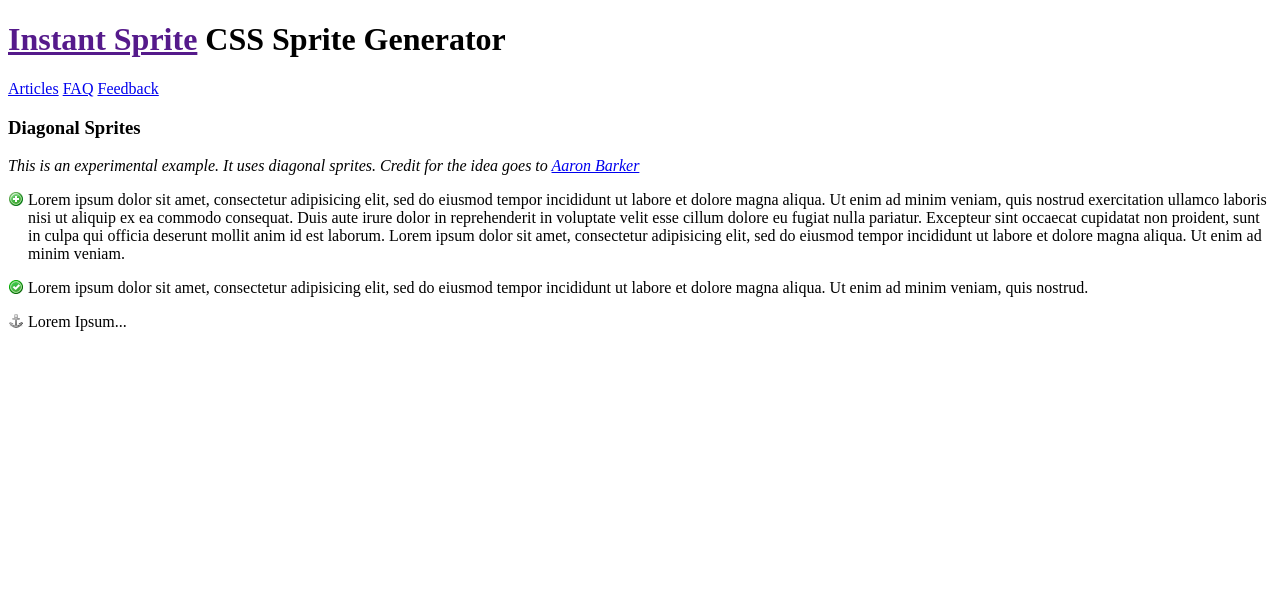
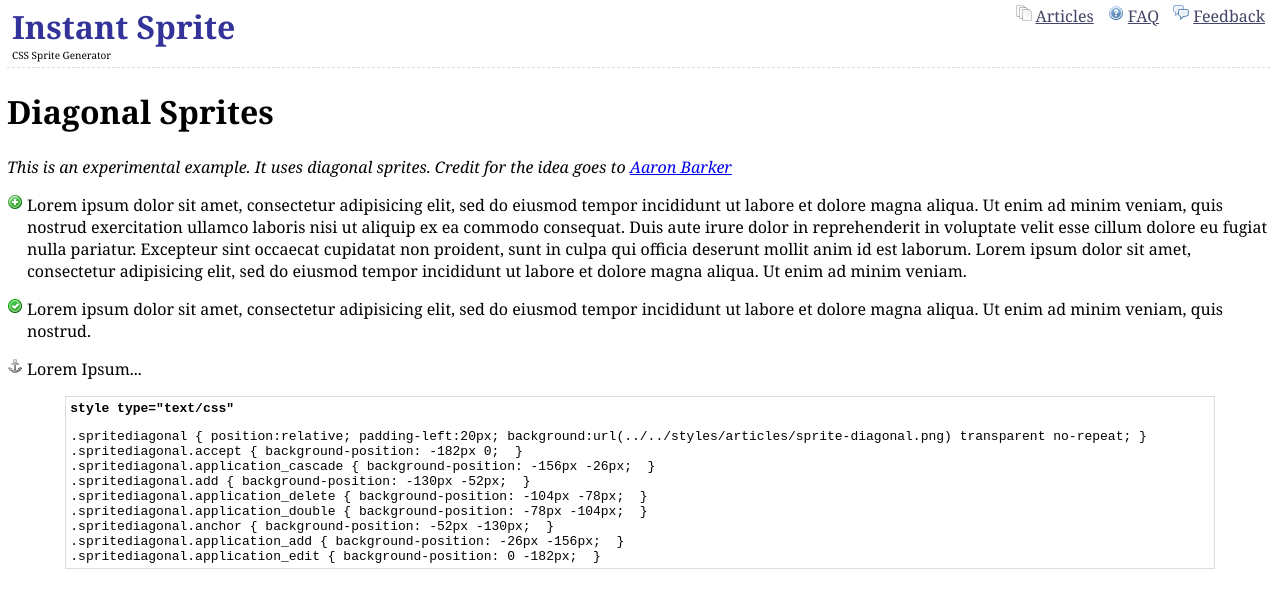
Before and after one commit to bgrins/InstantSprite, a Jekyll site: the page built from site/_posts/2011-08-11-diagonal-sprites.md, in a window 1280 px wide. Shown: the top 608 px of the page. Built offline with Jekyll 4.4.1, drawn with Linux system fonts in a browser that asks for light colours; nearby versions of some CDN libraries; library files that are not in the unit come from our copies.

Commit message:
fixup paths

```diff
--- a/site/_posts/2011-08-11-diagonal-sprites.md
+++ b/site/_posts/2011-08-11-diagonal-sprites.md
@@ -3,6 +3,7 @@ layout: post
 title: Diagonal Sprites
 description: Diagonal CSS sprites can be good for top left aligning sprites to long blocks of text that works cross browser with no extra markup. Best to use small icons with low offsets to prevent using too much memory, as the image dimensions are large.
 extradescription: See <a href="http://www.aaronbarker.net/2010/07/diagonal-sprites/">Diagonal Sprites by Aaron Barker</a>.
+relative: ../
 ---
 
 {{ page.title }}
--- a/site/articles/index.html
+++ b/site/articles/index.html
@@ -9,6 +9,6 @@ description: Articles and examples about CSS Sprite generation, CSS Sprite techn
 
 <ul id="archive">
 {% for post in site.posts %}
-<li><a href="{{ }}{{ post.url }}">{{ post.title }}</a>: {{ post.description }} {{ post.extradescription }}</li>
+<li><a href="{{ post.url }}">{{ post.title }}</a>: {{ post.description }} {{ post.extradescription }}</li>
 {% endfor %}
 </ul>
```
Also changed, not shown: site/_posts/2011-08-10-what-are-css-sprites.md (+1 -0 lines), site/_posts/2011-08-14-right-aligned-sprites.md (+1 -0 lines).
